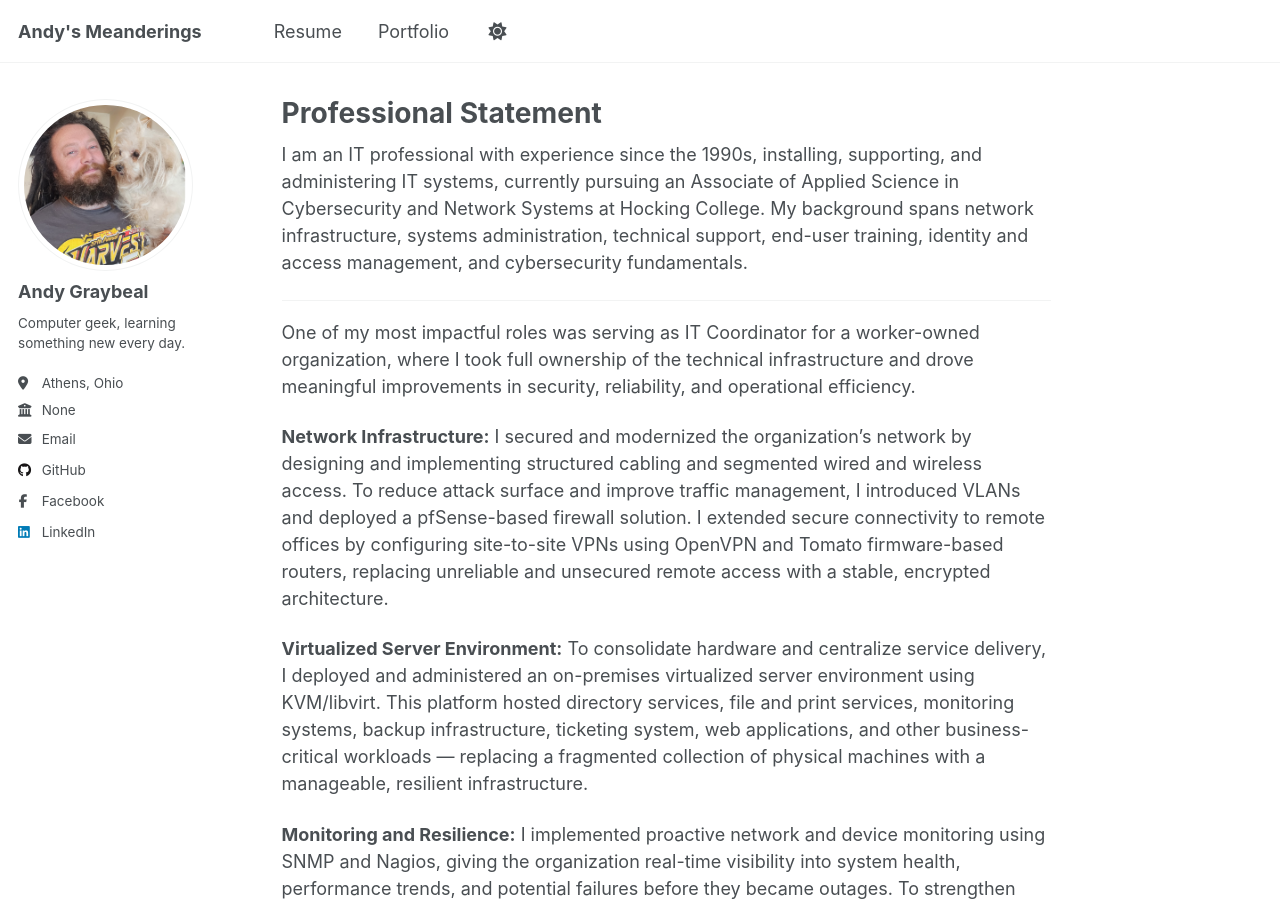
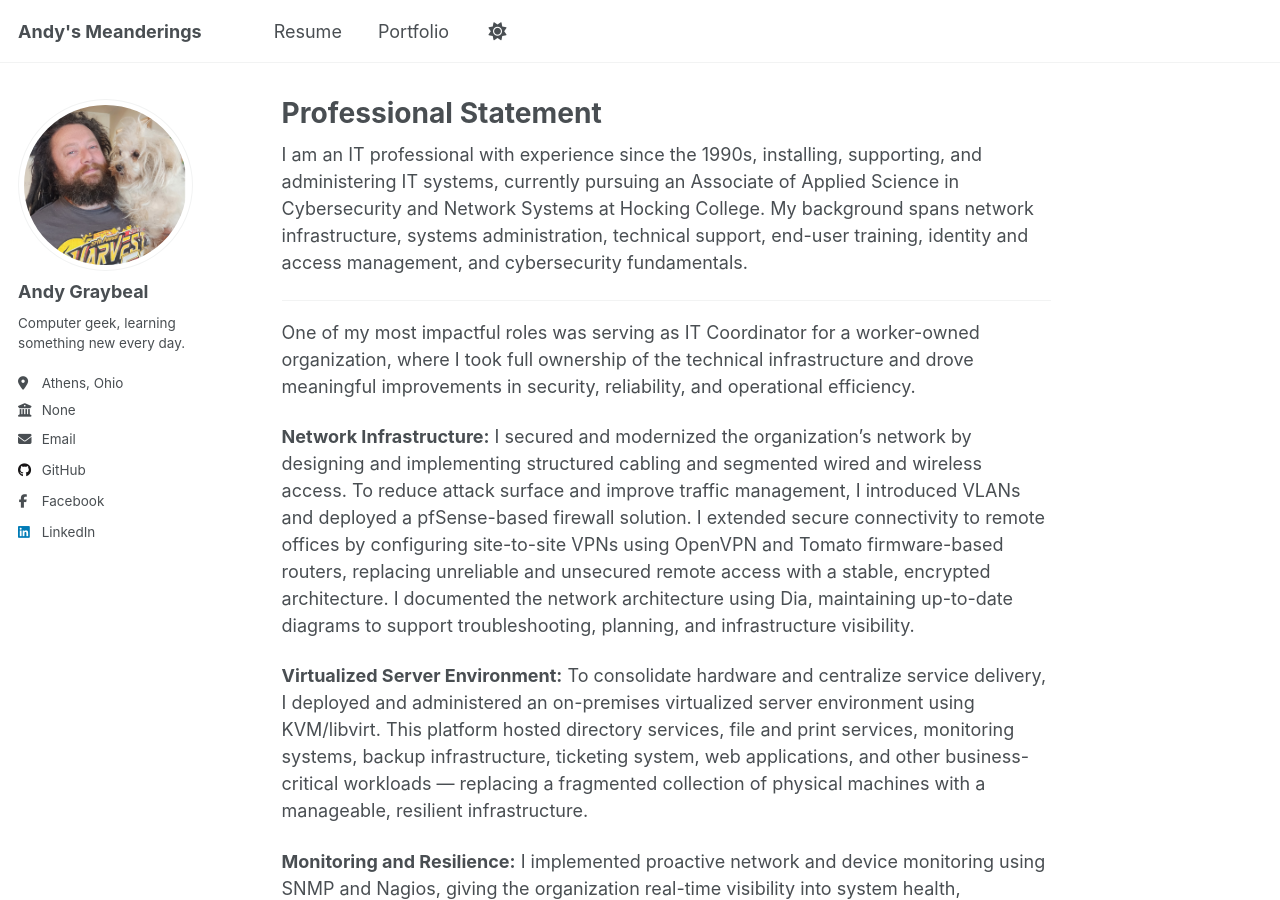
Before and after one commit to andy-graybeal/andy-graybeal.github.io, a Jekyll site: the page built from _pages/about.md, in a window 1280 px wide and 900 px high. Built offline with Jekyll 4.4.1, drawn with Linux system fonts in a browser that asks for light colours; a script that is not in the unit is left out.

Commit message:
Enhance network infrastructure description
Added documentation of network architecture to the about page.

```diff
--- a/_pages/about.md
+++ b/_pages/about.md
@@ -63,7 +63,7 @@ I am an IT professional with experience since the 1990s, installing, supporting,
 One of my most impactful roles was serving as IT Coordinator for a worker-owned organization, where I took full ownership of the technical infrastructure and drove meaningful improvements in security, reliability, and operational efficiency.
 
 **Network Infrastructure:**
-I secured and modernized the organization's network by designing and implementing structured cabling and segmented wired and wireless access. To reduce attack surface and improve traffic management, I introduced VLANs and deployed a pfSense-based firewall solution. I extended secure connectivity to remote offices by configuring site-to-site VPNs using OpenVPN and Tomato firmware-based routers, replacing unreliable and unsecured remote access with a stable, encrypted architecture.
+I secured and modernized the organization's network by designing and implementing structured cabling and segmented wired and wireless access. To reduce attack surface and improve traffic management, I introduced VLANs and deployed a pfSense-based firewall solution. I extended secure connectivity to remote offices by configuring site-to-site VPNs using OpenVPN and Tomato firmware-based routers, replacing unreliable and unsecured remote access with a stable, encrypted architecture.  I documented the network architecture using Dia, maintaining up-to-date diagrams to support troubleshooting, planning, and infrastructure visibility.
 
 **Virtualized Server Environment:**
 To consolidate hardware and centralize service delivery, I deployed and administered an on-premises virtualized server environment using KVM/libvirt. This platform hosted directory services, file and print services, monitoring systems, backup infrastructure, ticketing system, web applications, and other business-critical workloads — replacing a fragmented collection of physical machines with a manageable, resilient infrastructure.
```
